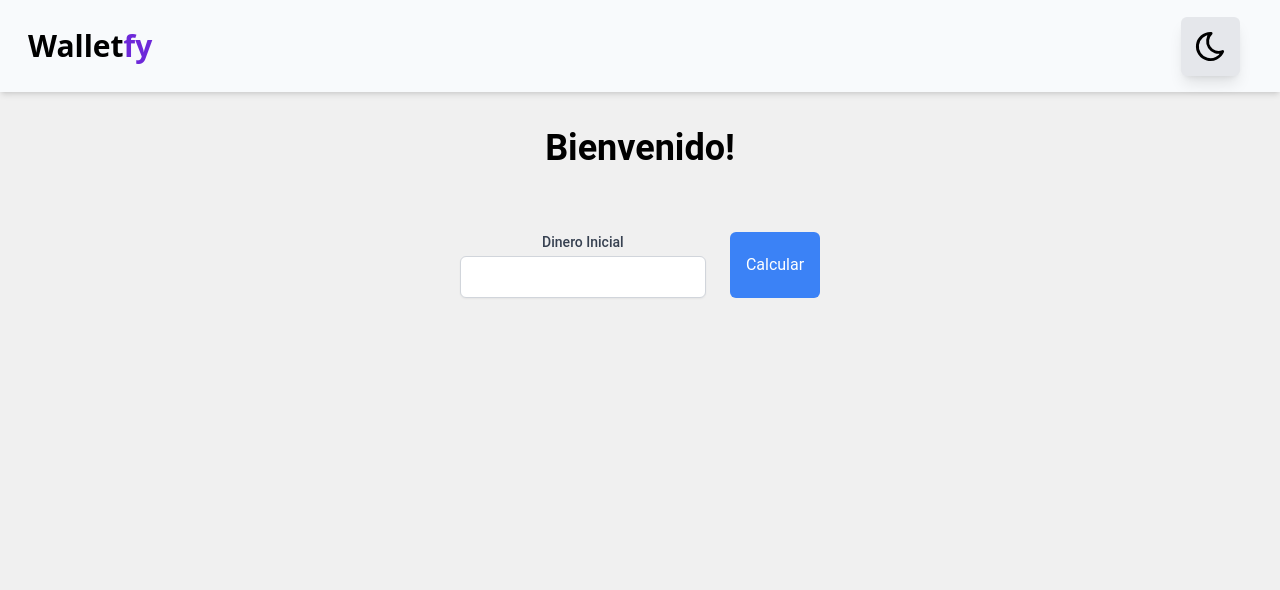
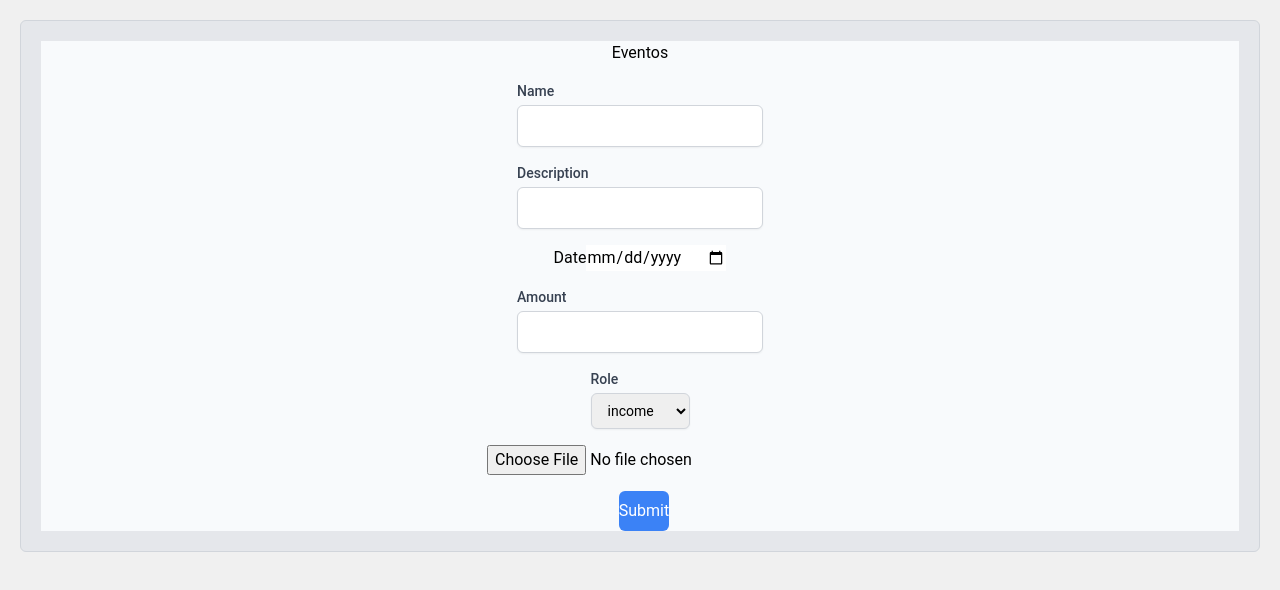
Before and after one commit to EloyG3186/Walletfy_Project, a React (Vite) app: page /events/form/1 in a window 1280 px wide. Shown: the top 590 px of the page. Built offline with nearby package versions, Linux system fonts and the light colour scheme.

Commit message:
Se creó el Router y avanzó con el Formulario

```diff
--- a/package.json
+++ b/package.json
@@ -12,9 +12,12 @@
   },
   "dependencies": {
     "-": "^0.0.1",
+    "@tanstack/react-query": "^5.64.2",
     "D": "^1.0.0",
     "react": "^18.3.1",
-    "react-dom": "^18.3.1"
+    "react-dom": "^18.3.1",
+    "react-router-dom": "^7.1.3",
+    "zod": "^3.24.1"
   },
   "devDependencies": {
     "@eslint/js": "^9.17.0",
--- /dev/null
+++ b/src/components/Layout.tsx
@@ -0,0 +1,11 @@
+import { Outlet } from "react-router-dom";
+
+const Layout = () =>{
+    return(
+        <div className="cd-mt-5 cd-ml-5 cd-mr-5 cd-border cd-border-gray-300 cd-rounded-md cd-p-5 cd-bg-gray-200">
+            <Outlet/>
+        </div>
+    );
+};
+
+export default Layout;
--- /dev/null
+++ b/src/components/form/Attachment.tsx
@@ -0,0 +1,36 @@
+import React, { useState } from 'react';
+
+const Attachment: React.FC = () => {
+    const [image, setImage] = useState<string | ArrayBuffer | null>(null);
+
+    const handleFileChange = (e: React.ChangeEvent<HTMLInputElement>) => {
+        const file = e.target.files?.[0];
+        if (file && file.type.startsWith('image/')) {
+            const reader = new FileReader();
+            reader.onloadend = () => {
+                setImage(reader.result);
+            };
+            reader.readAsDataURL(file);
+        } else {
+            alert('Please select a valid image file');
+        }
+    };
+
+    return (
+        <div className="attachment-container">
+            <input
+                type="file"
+                accept="image/*"
+                onChange={handleFileChange}
+                className="attachment-input"
+            />
+            {image && (
+                <div className="attachment-preview">
+                    <img src={image as string} alt="Preview" className="attachment-image" />
+                </div>
+            )}
+        </div>
+    );
+};
+
+export default Attachment;
--- /dev/null
+++ b/src/components/form/Button.tsx
@@ -0,0 +1,27 @@
+import React from 'react'
+
+type ButtonProps = {
+    caption: string;
+
+}
+
+const Button = React.forwardRef<HTMLButtonElement, ButtonProps>(
+    (props, ref) => {
+
+    const { caption } = props;
+
+    return (
+        <div>
+            <button
+                className="cd-py-2 cd-ml-2 cd-text-white cd-bg-blue-500 cd-rounded-md hover:cd-bg-blue-700"
+                type="submit"
+                ref={ref}
+            >
+                {caption}
+
+                </button>
+        </div>
+    );
+});
+
+export default Button;
--- /dev/null
+++ b/src/components/form/InputDate.tsx
@@ -0,0 +1,28 @@
+import React from 'react';
+
+interface InputDateProps {
+    label: string;
+    value: string;
+    onChange: (value: string) => void;
+    className?: string;
+}
+
+const InputDate: React.FC<InputDateProps> = ({ label, value, onChange, className }) => {
+    const handleChange = (e: React.ChangeEvent<HTMLInputElement>) => {
+        onChange(e.target.value);
+    };
+
+    return (
+        <div className={`input-date-container ${className}`}>
+            <label className="input-date-label">{label}</label>
+            <input
+                type="date"
+                value={value}
+                onChange={handleChange}
+                className="input-date"
+            />
+        </div>
+    );
+};
+
+export default InputDate;
--- a/src/components/form/NumberInput.tsx
+++ b/src/components/form/NumberInput.tsx
@@ -10,7 +10,7 @@ type InputProps = {
 
 const NumberInput = React.forwardRef<HTMLInputElement, InputProps>(
     (props, ref) => {
-        const { label, error, onChange, className } = props;
+        const { label, error, className } = props;
 
         const [value, setValue] = useState<string>('');
 
--- /dev/null
+++ b/src/components/form/Select.tsx
@@ -0,0 +1,35 @@
+type SelectProps = {
+    label: string;
+    value: string;
+    options: string[];
+    error?: string;
+    className?: string;
+    onChange: (value: string) => void;
+  };
+
+  const SelectInput = (props: SelectProps) => {
+    const { label, value, options, error, onChange, className } = props;
+
+    return (
+      <div className={className}>
+        <label className="cd-block cd-text-sm cd-font-medium cd-text-gray-700">
+          {label}
+        </label>
+        <select
+          value={value}
+          onChange={(e) => onChange(e.target.value)}
+          className="cd-mt-1 cd-block cd-w-full cd-px-3 cd-py-2 cd-border cd-border-gray-300 cd-rounded-md cd-shadow-sm focus:cd-outline-none focus:cd-ring-indigo-500 focus:cd-border-indigo-500 sm:cd-text-sm"
+        >
+          {options.map((option) => (
+            <option key={option} value={option}>
+              {option}
+            </option>
+          ))}
+        </select>
+
+        {error && <p className="cd-mt-2 cd-text-sm cd-text-red-600">{error}</p>}
+      </div>
+    );
+  };
+
+  export default SelectInput;
--- a/src/main.tsx
+++ b/src/main.tsx
@@ -1,12 +1,45 @@
 import { StrictMode } from 'react'
 import { createRoot } from 'react-dom/client'
+import { QueryClient, QueryClientProvider } from '@tanstack/react-query';
+import { createBrowserRouter, RouterProvider } from 'react-router-dom';
+
 import './index.css'
 
+import Home from '@pages/home/index.tsx';
+import Layout from '@components/Layout.tsx';
+import EventForm from '@pages/events/form.tsx';
 
-import Home from './pages/home/index.tsx'
+const queryClient = new QueryClient({
+  defaultOptions: {
+    queries: {
+      retry: 1,
+      refetchOnWindowFocus: false,
+    },
+  },
+})
+
+//Crear el BrowserRouter
+const router = createBrowserRouter([
+  {
+    path: '/',
+    Component: Layout,
+    children: [
+      {
+        index: true,
+        element: <Home />,
+      },
+      {
+        path: 'events/form/:id?',
+        element: <EventForm />,
+      },
+    ],
+  }
+]);
 
 createRoot(document.getElementById('root')!).render(
   <StrictMode>
-    <Home />
+    <QueryClientProvider client={queryClient}>
+      <RouterProvider router={router} />
+    </QueryClientProvider>
   </StrictMode>,
 )
--- /dev/null
+++ b/src/pages/events/form.tsx
@@ -0,0 +1,60 @@
+import React, { useState } from 'react';
+import Input from '@components/form/Input';
+import InputDate from '@components/form/InputDate';
+import NumberInput from '@components/form/NumberInput';
+import SelectInput from '@components/form/Select';
+import Attachment from '@components/form/Attachment';
+import Button from '@components/form/Button';
+
+
+const EventForm = () => {
+    const [inputValue, setInputValue] = useState<string>('');
+    /*
+        const handleInputChange = (value: string) => {
+            setInputValue(value);
+        };*/
+
+    return (
+        <div className="cd-flex cd-flex-col cd-items-center cd-gap-4 cd-justify-center cd-bg-slate-50">
+            <h1>Eventos</h1>
+            <Input
+                label="Name"
+                value={inputValue}
+                onChange={() => { setInputValue }}
+            />
+            <Input
+                label="Description"
+                value={inputValue}
+                onChange={() => { setInputValue }}
+            />
+
+            <InputDate
+                label="Date"
+                value={inputValue}
+                onChange={() => { setInputValue }}
+            />
+
+            <NumberInput
+                label="Amount"
+                value={inputValue}
+                onChange={() => { setInputValue }}
+            />
+
+              <SelectInput
+                label="Role"
+                value={inputValue}
+                options={['income', 'expense']}
+                onChange={() => { setInputValue }}
+              />
+
+              <Attachment />
+
+                <Button
+                    caption="Submit"
+                />
+
+        </div>
+    );
+}
+
+export default EventForm;
--- a/src/pages/home/body.tsx
+++ b/src/pages/home/body.tsx
@@ -1,26 +1,37 @@
 //import Input from '@components/form/Input';
 import NumberInput from '@components/form/NumberInput';
+import Button from '@components/form/Button';
 import { useState } from 'react';
 
 const Body = () => {
     const [inputValue, setInputValue] = useState<string>('');
     return (
-        <div className="cd-flex cd-items-center cd-flex-col cd-gap-y-[4rem]">
-            <h1 className="cd-text-4xl cd-font-bold cd-text-center cd-mt-9">Bienvenido!</h1>
-            <div className="cd-flex cd-flex-row cd-text-center cd-gap-y-[1rem]">
-                <NumberInput
-                    label="Dinero Inicial"
-                    value={inputValue}
-                    onChange={() => { alert(inputValue) }}
-                />
-                <button
-                    className="cd-px-4 cd-py-2 cd-ml-6 cd-text-white cd-bg-blue-500 cd-rounded-md hover:cd-bg-blue-700"
-                    type="submit"
-                >
-                    Calcular
-                </button>
+        <div className="cd-flex cd-items-center cd-flex-col cd-gap-y-[4rem] cd-border cd-border-gray-300 cd-rounded-md cd-p-5 cd-bg-gray-200 cd-bg-orange-200 cd-font-sans ">
+
+            <div className='cd-bg-slate-800 cd-flex cd-items-center' >
+                <div className='cd-flex cd-flex-row cd-items-end cd-bg-white'>
+                    <NumberInput
+                        label="Dinero Inicial"
+                        value={inputValue}
+                        onChange={() => { }}
+                    />
+                    <Button caption="Calcular" />
+                </div>
+
+                <a
+                    href="/events/form"
+                    className="cd-bg-blue-500 cd-text-white cd-p-2 cd-rounded-md hover:cd-bg-blue-700">
+                    Add Event
+                </a>
+
             </div>
-        </div>
+
+            <div className='cd-bg-gray-100'>
+                <div className="cd-flex cd-flex-row cd-text-center cd-gap-y-[1rem]">
+                    <h1 className="cd-text-4xl cd-font-bold cd-text-center cd-mt-9">Bienvenido!</h1>
+                </div>
+            </div>
+        </div >
     );
 };
 
--- a/tsconfig.app.json
+++ b/tsconfig.app.json
@@ -25,14 +25,8 @@
     /* Alias */
     "baseUrl": "./",
     "paths": {
-       "@assets/*": ["src/assets/*"],
        "@components/*": ["src/components/*"],
        "@pages/*": ["src/pages/*"],
-            "@api/*":["src/api/*"],
-            "@customTypes/*":["src/types/*"],
-            "@utils/*": ["src/utils/*"],
-            "@hooks/*":["src/hooks/*"],
-            "@constants/*": ["src/constants/*"]
          }
   },
   "include": ["src"]
--- a/vite.config.ts
+++ b/vite.config.ts
@@ -1,3 +1,4 @@
+import {resolve} from 'path';
 import { defineConfig } from 'vite'
 import react from '@vitejs/plugin-react'
 
@@ -6,16 +7,22 @@ export default defineConfig({
   plugins: [react()],
   resolve: {
     alias: {
-      '@components': '/src/components',
-      '@hooks': '/src/hooks',
-      '@pages': '/src/pages',
-      '@api': '/src/api',
-      '@customTypes': '/src/types',
-      '@utils': '/src/utils',
-      '@constants': '/src/constants',
-      '@context': '/src/context',
-      '@store': '/src/store',
+      '@components': resolve(__dirname,'./src/components'),
+      '@pages': resolve(__dirname,'./src/pages'),
     },
   },
-  base: 'https://EloyG3186.github.io/Walletfy_Project'
+
+  build: {
+    rollupOptions: {
+      output: {
+        manualChunks: {
+          react: ['react'],
+          'react-dom': ['react-dom'],
+          //'user-profile': ['@components/UserProfile'],
+        },
+      },
+    },
+  },
+
+  //base: 'https://EloyG3186.github.io/Walletfy_Project'
 })
```
Also changed, not shown: 2 other files (tests, documents, lock files or other folders).
